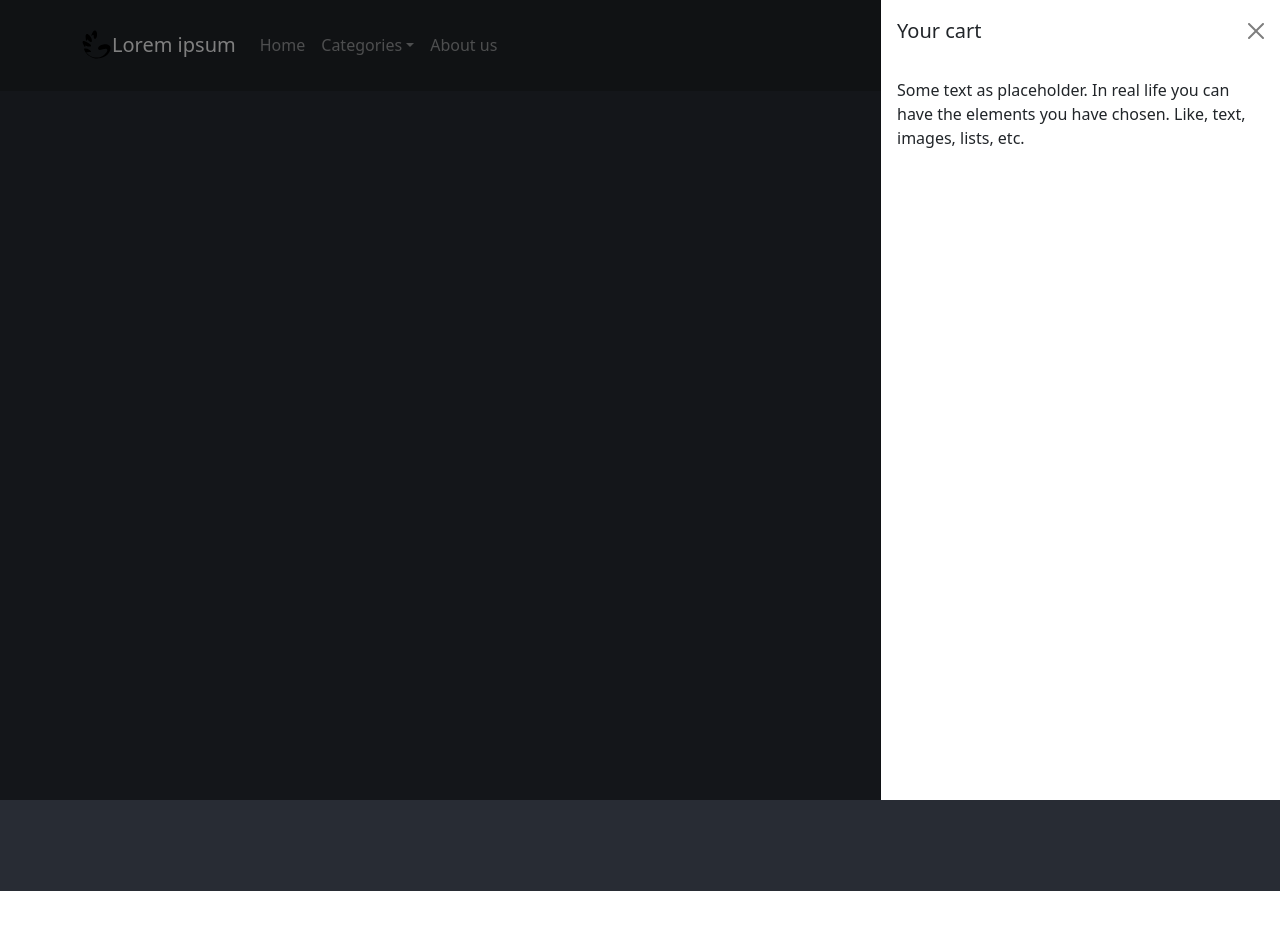
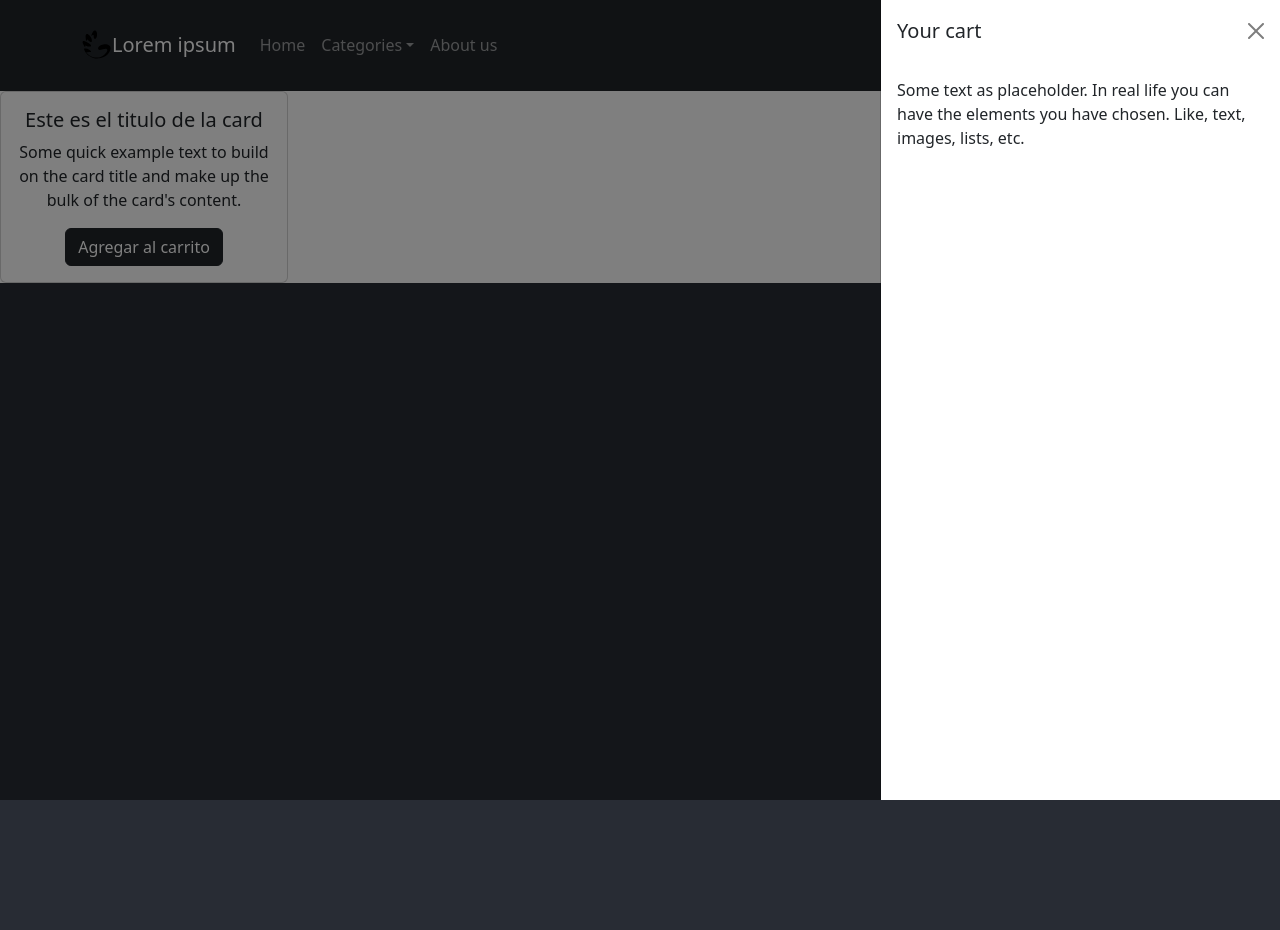
Before and after one commit to Diego-Sept/ecommerce-SeptDiego, a React (Create React App) app: page / in a window 1280 px wide. Both pictures are taken after a click on the button "Show cart". Shown: the top 930 px of the page. Before the commit the page ends 891 px from the top, so only its background shows below. Built offline with nearby package versions, Linux system fonts and the light colour scheme.

Commit message:
Fix last changes adding CartWidget and updating with props the ItemListContainer

```diff
--- a/public/index.html
+++ b/public/index.html
@@ -24,7 +24,7 @@
       work correctly both with client-side routing and a non-root public URL.
       Learn how to configure a non-root public URL by running `npm run build`.
     -->
-    <title>DagyusLP</title>
+    <title>Lorem ipsum</title>
   </head>
   <body>
     <noscript>You need to enable JavaScript to run this app.</noscript>
--- a/src/App.jsx
+++ b/src/App.jsx
@@ -1,11 +1,14 @@
-import logo from './logo.svg';
 import './App.css';
 import NavBar from './navbar/navbar';
+import ItemListContainer from './ItemListContainer/ItemListContainer';
 
 function App() {
   return (
+
+    /** https://api.mercadolibre.com/sites/MLA/search?q=Ferrari */
     <div className="App">
       <NavBar></NavBar>
+      <ItemListContainer title="Este es el titulo de la card" option="Agregar al carrito" />
       <header className="App-header">
       </header>
     </div>
--- /dev/null
+++ b/src/CartWidget/CartWidget.jsx
@@ -0,0 +1,33 @@
+import Offcanvas from 'react-bootstrap/Offcanvas';
+import Button from 'react-bootstrap/Button';
+import React, { useState } from 'react';
+import { BsCart4 } from 'react-icons/bs';
+
+const CartWidget = ({ ...props }) => {
+
+    const [show, setShow] = useState(false);
+
+    const handleClose = () => setShow(false);
+    const handleShow = () => setShow(true);
+
+
+    return (
+        <>
+            <Button variant="dark" onClick={handleShow} className="me-2">
+                <h4><BsCart4 /></h4>
+                Show cart
+            </Button>
+            <Offcanvas show={show} onHide={handleClose} {...props}>
+                <Offcanvas.Header closeButton>
+                    <Offcanvas.Title>Your cart</Offcanvas.Title>
+                </Offcanvas.Header>
+                <Offcanvas.Body>
+                    Some text as placeholder. In real life you can have the elements you
+                    have chosen. Like, text, images, lists, etc.
+                </Offcanvas.Body>
+            </Offcanvas>
+        </>
+    )
+}
+
+export default CartWidget;
--- a/src/ItemListContainer/ItemListContainer.jsx
+++ b/src/ItemListContainer/ItemListContainer.jsx
@@ -1,31 +1,20 @@
-import Offcanvas from 'react-bootstrap/Offcanvas';
 import Button from 'react-bootstrap/Button';
-import React, { useState } from 'react';
-import { BsCart4 } from 'react-icons/bs';
+import Card from 'react-bootstrap/Card';
 
-const ItemListContainer = ({ ...props }) => {
-    const [show, setShow] = useState(false);
+function ItemListContainer( {...props} ) {
+  return (
+    <Card style={{ width: '18rem' }}>
 
-    const handleClose = () => setShow(false);
-    const handleShow = () => setShow(true);
-
-    return (
-        <>
-            <Button variant="dark" onClick={handleShow} className="me-2">
-                <h4><BsCart4 /></h4>
-                Show cart
-            </Button>
-            <Offcanvas show={show} onHide={handleClose} {...props}>
-                <Offcanvas.Header closeButton>
-                    <Offcanvas.Title>Your cart</Offcanvas.Title>
-                </Offcanvas.Header>
-                <Offcanvas.Body>
-                    Some text as placeholder. In real life you can have the elements you
-                    have chosen. Like, text, images, lists, etc.
-                </Offcanvas.Body>
-            </Offcanvas>
-        </>
-    );
+      <Card.Body>
+        <Card.Title>{props.title}</Card.Title>
+        <Card.Text>
+          Some quick example text to build on the card title and make up the
+          bulk of the card's content.
+        </Card.Text>
+        <Button variant="dark">{props.option}</Button>
+      </Card.Body>
+    </Card>
+  );
 }
 
 export default ItemListContainer;
--- a/src/navbar/navbar.jsx
+++ b/src/navbar/navbar.jsx
@@ -3,8 +3,8 @@ import Nav from 'react-bootstrap/Nav';
 import Navbar from 'react-bootstrap/Navbar';
 import NavDropdown from 'react-bootstrap/NavDropdown';
 import React from 'react';
-import ItemListContainer from '../ItemListContainer/ItemListContainer';
 import logo from './assets/logo.svg';
+import CartWidget from '../CartWidget/CartWidget';
 
 const NavBar = () => {
   return (
@@ -30,7 +30,7 @@ const NavBar = () => {
             <Nav.Link href="#about">About us</Nav.Link>
           </Nav>
           <Nav>
-            <ItemListContainer placement={'end'} />
+            <CartWidget placement={'end'} />
           </Nav>
         </Container>
     </Navbar>
```
Also changed, not shown: src/AddToCart/AddToCart.tsx (added, +8 -0 lines), public/logo.png (deleted).
